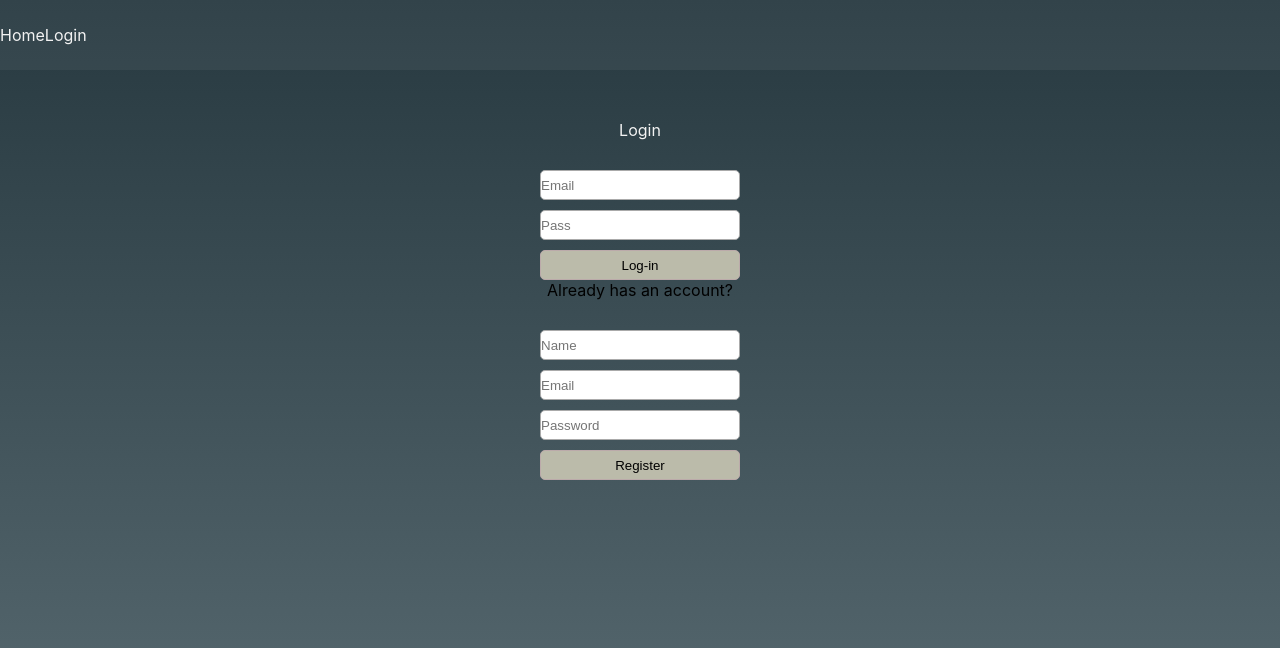
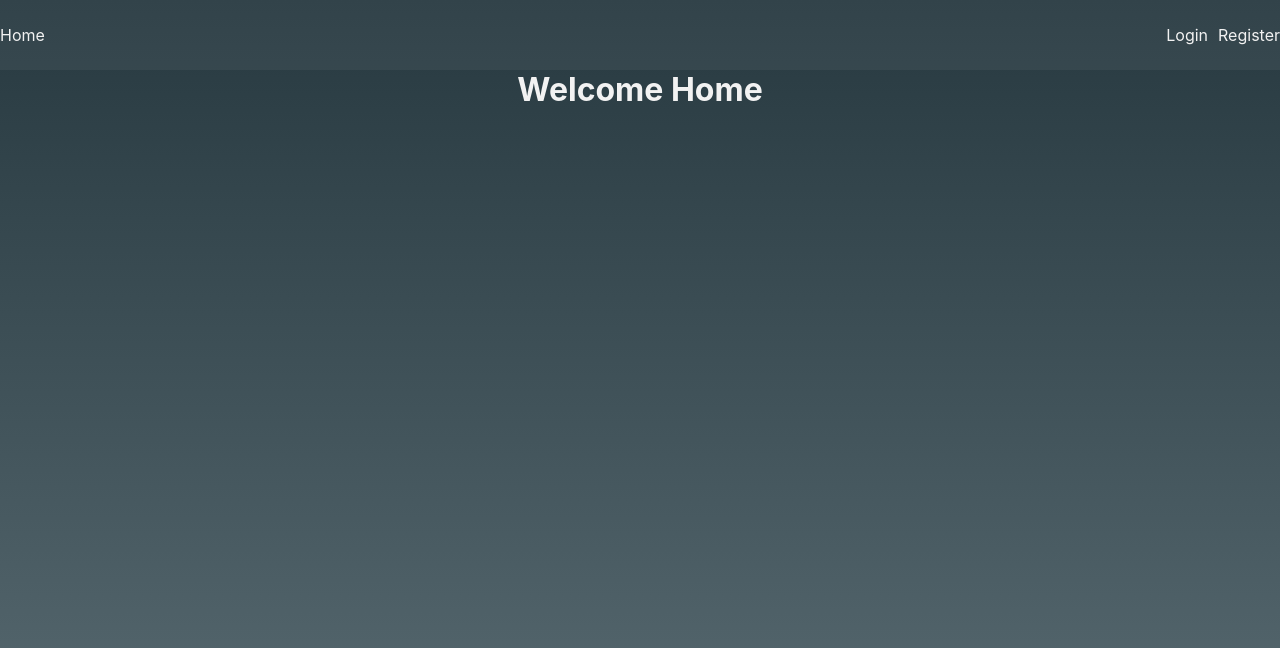
Before and after one commit to JhonathanMusa/api_node_jwt, a React (Create React App) app in the folder frontend/: page / in a window 1280 px wide. Shown: the top 648 px of the page. Built offline with nearby package versions, Linux system fonts and the light colour scheme.

Commit message:
adding some styles and modules

```diff
--- a/frontend/src/App.css
+++ b/frontend/src/App.css
@@ -12,6 +12,11 @@ body {
   margin: auto;
 }
 
+h1{
+  color: #f2f2f2;
+  text-align: center;
+}
+
 .nav {
   background: rgba(255, 255, 255, 0.05);
   height: 70px;
@@ -22,7 +27,19 @@ body {
 a {
   color: #f2f2f2;
   cursor: pointer;
+  text-decoration: none;
 }
+
+a:hover{
+  color: rgb(240, 147, 60);
+}
+
+.nav-log{
+  margin-left: auto;
+  margin-right: 10px;
+
+}
+
 
 .title-login {
   text-align: center;
@@ -64,3 +81,12 @@ a {
 .form-register__button:hover {
   background-color: #baa;
 }
+
+.account-info{
+  color: #f2f2f2;
+  margin-top: 20px;
+}
+
+.redirect{
+  color: rgb(240, 147, 60);
+}
--- a/frontend/src/App.js
+++ b/frontend/src/App.js
@@ -1,20 +1,10 @@
 import "./App.css";
-import AddUsers from "./components/AddUsers";
-import Login from "./components/Login";
+import Nav from "./components/Nav";
 
 function App() {
   return (
     <div className="App">
-      <div className="nav">
-        <div>
-          <a>Home</a>
-        </div>
-        <div>
-          <a className="login">Login</a>
-        </div>
-      </div>
-      <Login />
-      <AddUsers />
+      <Nav />
     </div>
   );
 }
--- /dev/null
+++ b/frontend/src/components/Home.js
@@ -0,0 +1,9 @@
+import React from 'react'
+
+export default function Home() {
+    return (
+        <div>
+            <h1>Welcome Home</h1>
+        </div>
+    )
+}
--- a/frontend/src/components/Login.js
+++ b/frontend/src/components/Login.js
@@ -1,7 +1,8 @@
 import React, { useState } from "react";
 import Axios from "axios";
+import { Link } from "react-router-dom";
 
-export default function Login() {
+export default function Login(props) {
   const [userData, setUserData] = useState([]);
 
   const inputHandler = (e) => {
@@ -27,6 +28,8 @@ export default function Login() {
       }
     };
     loginUser();
+
+
   };
 
   return (
@@ -57,7 +60,9 @@ export default function Login() {
         <div>
           <button className="form-login__button">Log-in</button>
         </div>
-        <div>Already has an account?</div>
+        <div className="account-info">
+          New Costumer? <Link to="/register" className="redirect">Create New Account</Link>
+        </div>
       </form>
     </div>
   );
--- /dev/null
+++ b/frontend/src/components/Nav.js
@@ -0,0 +1,28 @@
+import React from "react";
+import { BrowserRouter as Router, Link, Route } from "react-router-dom";
+import Home from "./Home";
+import Login from "./Login";
+import Register from "./Register";
+
+export default function Nav() {
+  return (
+    <Router>
+      <div className="container">
+        <nav className="navbar">
+          <div className="nav">
+            <Link to="/">Home</Link>
+            <Link className="nav-log" to="/login">
+              Login
+            </Link>
+            <Link className="nav-reg" to="/register">
+              Register
+            </Link>
+          </div>
+        </nav>
+        <Route path="/" exact component={Home} />
+        <Route path="/login" component={Login} />
+        <Route path="/register" component={Register} />
+      </div>
+    </Router>
+  );
+}
--- a/frontend/src/components/AddUsers.js
+++ b/frontend/src/components/Register.js
@@ -1,7 +1,8 @@
 import Axios from "axios";
 import React, { useState } from "react";
+import { Link } from "react-router-dom";
 
-export default function AddUsers() {
+export default function Register() {
   const [dataUser, setDataUser] = useState([]);
 
   const inputHandler = (e) => {
@@ -33,6 +34,9 @@ export default function AddUsers() {
 
   return (
     <div className="container">
+      <div className="title-login">
+        <p>Register</p>
+      </div>
       <form className="form-register" onSubmit={submitHandle}>
         <div>
           <input
@@ -64,6 +68,9 @@ export default function AddUsers() {
         <div>
           <button className="form-register__button">Register</button>
         </div>
+        <div className="account-info">
+          Already has an account? <Link to="/login" className="redirect">Sign In</Link>
+        </div>
       </form>
     </div>
   );
```
